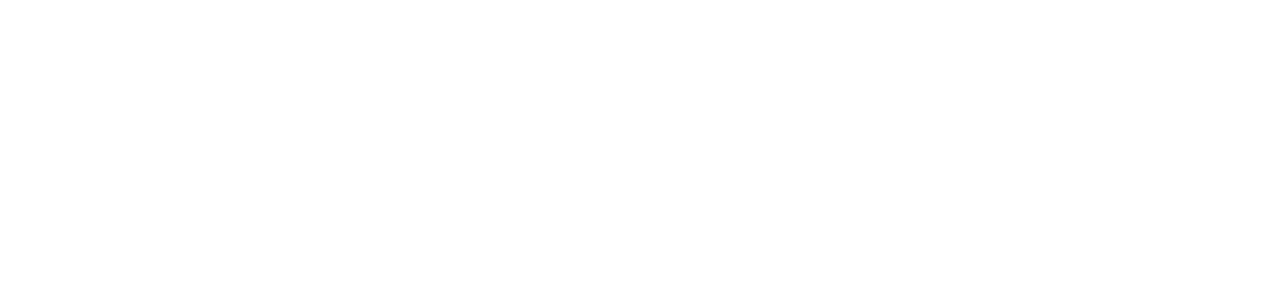
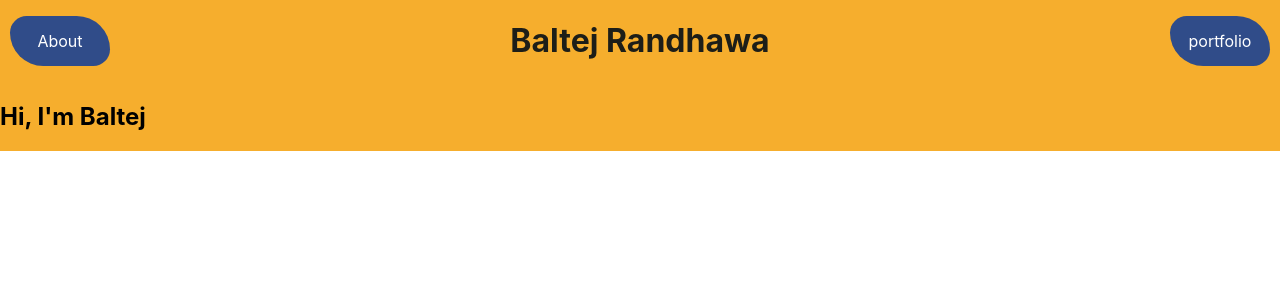
Before and after one commit to brandhawa99/project_portfolio, a React (Create React App) app: page / in a window 1280 px wide. Shown: the top 300 px of the page. Built offline with nearby package versions, Linux system fonts and the light colour scheme; the HTML template or start-up script is replaced by a standard one.

Commit message:
initial commit

```diff
--- a/src/App.css
+++ /dev/null
@@ -1,38 +0,0 @@
-.App {
-  text-align: center;
-}
-
-.App-logo {
-  height: 40vmin;
-  pointer-events: none;
-}
-
-@media (prefers-reduced-motion: no-preference) {
-  .App-logo {
-    animation: App-logo-spin infinite 20s linear;
-  }
-}
-
-.App-header {
-  background-color: #282c34;
-  min-height: 100vh;
-  display: flex;
-  flex-direction: column;
-  align-items: center;
-  justify-content: center;
-  font-size: calc(10px + 2vmin);
-  color: white;
-}
-
-.App-link {
-  color: #61dafb;
-}
-
-@keyframes App-logo-spin {
-  from {
-    transform: rotate(0deg);
-  }
-  to {
-    transform: rotate(360deg);
-  }
-}
--- a/src/App.js
+++ b/src/App.js
@@ -1,9 +1,26 @@
-import './App.css';
+import React from 'react';
+import styles from  './App.module.css';
 
 function App() {
   return (
-    <div className="App">
+    <div className={styles.WholeContainer}>
+      <div className={styles.App}>
+        <header className={styles.header}>
+          <a href='#about'>
+            About
+          </a>
+          <h1>
+            Baltej Randhawa
+          </h1>
+          <a href='#portfolio'>
+            portfolio
+          </a>
+        </header>
+        <section className={styles.section}>
+          <h1>Hi, I'm Baltej</h1>
+        </section>
 
+      </div>
     </div>
   );
 }
--- /dev/null
+++ b/src/App.module.css
@@ -0,0 +1,46 @@
+:root{
+  --background-primary: #f6ae2d;
+  --background-secondary: #304c89;
+  --text-primary: #1d1e18;
+  --text-secondary: #9ed0ae;
+  --accent-colour: #1e96fc;
+
+
+}
+.WholeContainer{
+  display: flex;
+  justify-content: center;
+  background-color: var(--background-primary);
+}
+.App{
+  max-width: 1400px;
+  display: flex;
+  flex-direction: column;
+  flex: 1;
+}
+
+.header{
+  padding: 0 10px;
+  display: flex;
+  justify-content: space-between;
+  align-items: center;
+  flex:1;
+  color: var(--text-primary);
+}
+a{
+  text-decoration: none;
+  display: flex;
+  align-items: center;
+  justify-content: center;
+  background-color: var(--background-secondary);
+  color: white;
+  border: none;
+  border-radius: 20px 40px;
+  min-width: 100px;
+  height: 50px;
+  transition: border-radius .5s;
+}
+a:hover{
+  border-radius: 20px ;
+  transition: border-radius .5s;
+}
```
